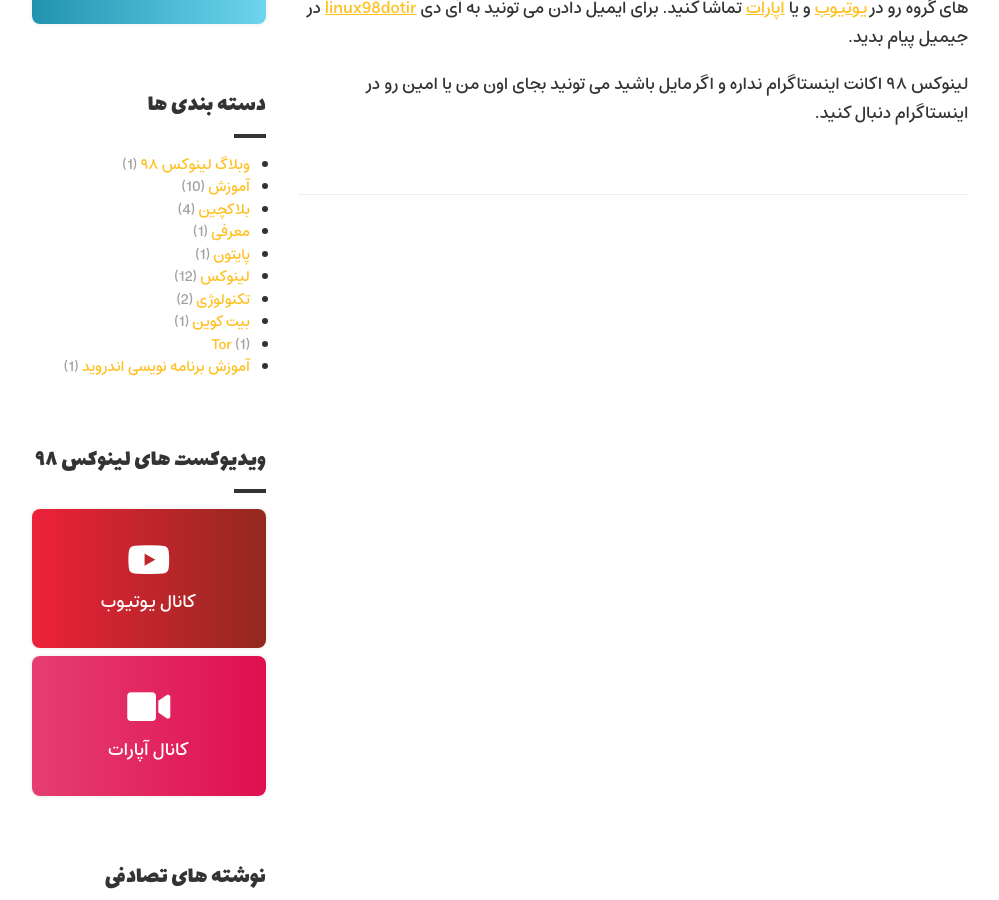
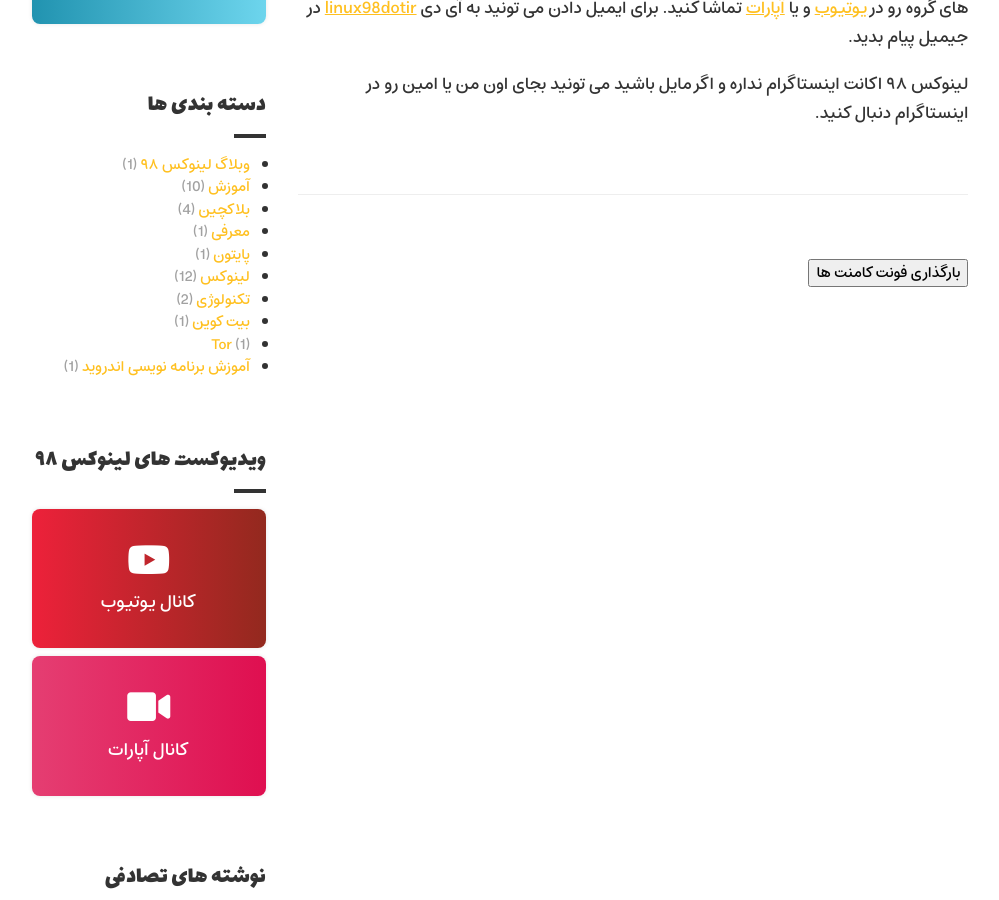
Before and after one commit to akamohebbi/linux98.ir, a Jekyll site: the page built from _pages/linux98.md, in a window 1280 px wide and 900 px high, scrolled down 1346 px. Shown: the whole window, without its empty margins (140-1139 px from the left). Built offline with Jekyll 4.4.1, drawn with Linux system fonts in a browser that asks for light colours; comment, search, counter and statistics services are not loaded.

Commit message:
Disqus now will not load automaltically and slider is disabled

```diff
--- a/_layouts/single.html
+++ b/_layouts/single.html
@@ -77,31 +77,10 @@ layout: base
 
     {% if page.type == "post" %}
         <footer class="article-footer w3-cell-row">
-            <div class="w3-cell w3-mobile">
-                <div class="article-tags">
-                    {% for t in page.tags %}
-                        <span class="article-tag"><a href="{{ '/tags/' | relative_url }}#{{ t }}">{{ t }}</a></span>
-                    {% endfor %}
-                </div>
-            </div>
-
-            <div class="w3-cell w3-cell-middle w3-mobile">
-                <!-- AddToAny BEGIN -->
-                <div class="a2a_kit a2a_kit_size_32 a2a_default_style">
-                    <a class="a2a_dd" href="https://www.addtoany.com/share"></a>
-                    <a class="a2a_button_telegram"></a>
-                    <a class="a2a_button_whatsapp"></a>
-                    <a class="a2a_button_facebook"></a>
-                    <a class="a2a_button_twitter"></a>
-                </div>
-                <script>
-                    var a2a_config = a2a_config || {};
-                    a2a_config.onclick = 1;
-                    a2a_config.locale = "fa";
-                    a2a_config.num_services = 2;
-                </script>
-                <script async src="https://static.addtoany.com/menu/page.js"></script>
-                <!-- AddToAny END -->
+            <div class="article-tags">
+                {% for t in page.tags %}
+                    <span class="article-tag"><a href="{{ '/tags/' | relative_url }}#{{ t }}">{{ t }}</a></span>
+                {% endfor %}
             </div>
         </footer>
     {% endif %}
@@ -135,15 +114,9 @@ layout: base
 
 {% if page.comments == true and site.disqus_shortname %}
     <div class="article-comments">
-        <div id="disqus_thread" style="display: none;"></div>
+        <div id="disqus_thread"></div>
 
-        <div id="disqus_loading_info" class="w3-center">
-            <i class="fas fa-spinner fa-spin" id="disqus_loading_info_icon"></i>
-            <div id="disqus_loading_info">
-                <h3 id="disqus_loading_title" style="margin: 0; line-height: 1.2;"></h3>
-                <p id="disqus_loading_description" style="margin: 0;"></p>
-            </div>
-        </div>
+        <button id="load_disqus">بارگذاری فونت کامنت ها</button>
 
         <script>
             var disqus_config = function () {
```
Also changed, not shown: other parts of _layouts/single.html (+18 -14 lines), _layouts/blog.html (+5 -4 lines).
